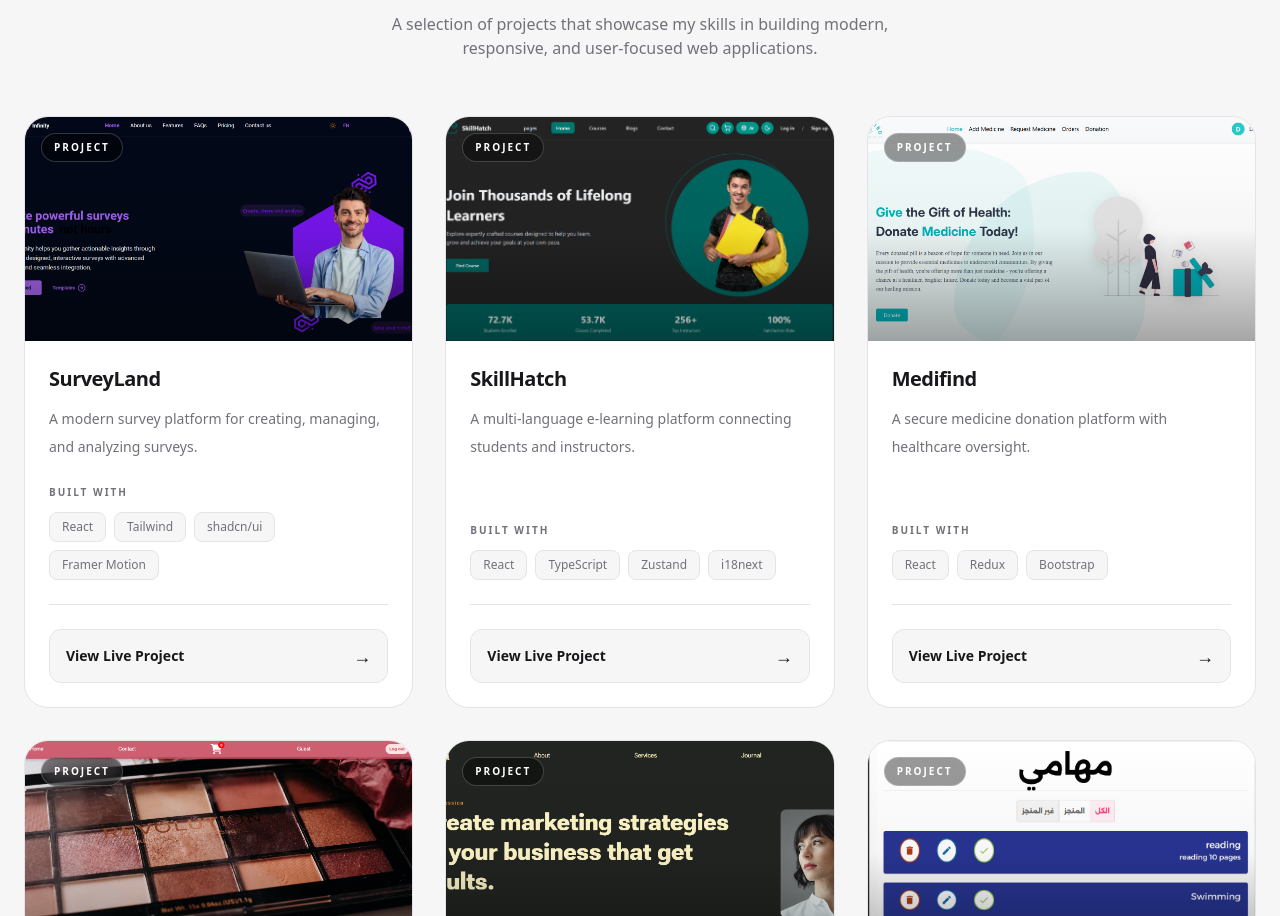
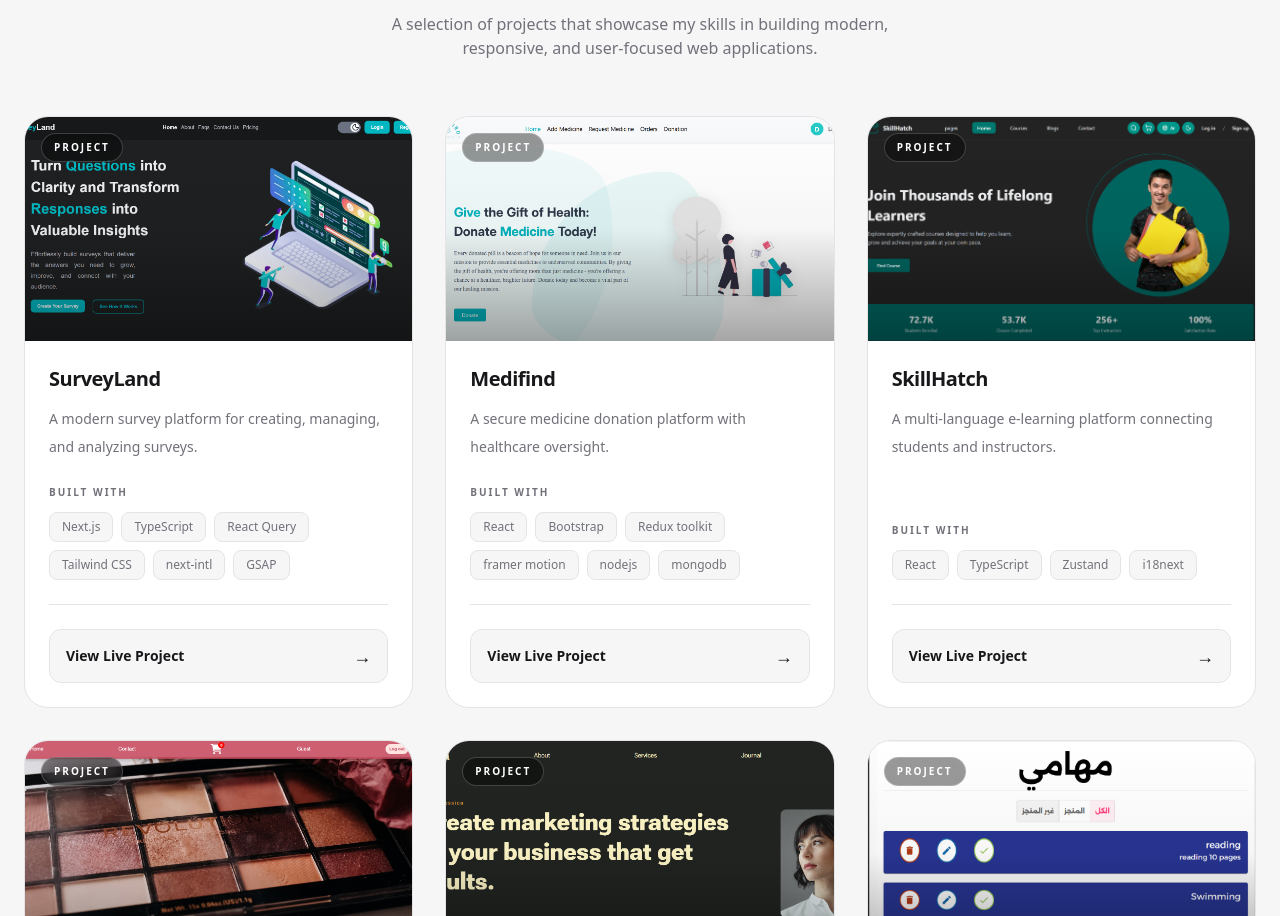
Before and after one commit to HebaElgohary/my-portfolio, a React (Vite) app: page / in a window 1280 px wide. Shown: the part 2485-3401 px from the top of the page. Built offline with nearby package versions, Linux system fonts and the light colour scheme.

Commit message:
fea: add surveyLand link of deployed project

```diff
--- a/src/assets/images.ts
+++ b/src/assets/images.ts
@@ -4,5 +4,7 @@ import medifindImg from'./Screenshot 2026-08-13 161409.png'
 import ecommerceImg from'./Screenshot 2026-08-13 161921.png'
 import todoImg from'./Screenshot 2026-08-13 162131.png'
 import jessicaImg from './Screenshot 2026-08-13 161959.png'
+import surveyLand from './surveyLand.png'
 
-export {surveyImg,skillhatchImg,medifindImg,ecommerceImg,todoImg,jessicaImg}
+
+export {surveyImg,surveyLand,skillhatchImg,medifindImg,ecommerceImg,todoImg,jessicaImg}
--- a/src/data/projects.ts
+++ b/src/data/projects.ts
@@ -1,12 +1,20 @@
-import {medifindImg,ecommerceImg,skillhatchImg,surveyImg,todoImg,jessicaImg} from '../assets/images'
+import {medifindImg,ecommerceImg,skillhatchImg,todoImg,jessicaImg, surveyLand} from '../assets/images'
 export const projects = [
   {
-    img:surveyImg,
+    img:surveyLand,
     title: "SurveyLand",
     description:
       "A modern survey platform for creating, managing, and analyzing surveys.",
-    tech: ["React", "Tailwind", "shadcn/ui", "Framer Motion"],
-    link: "https://survey-land-mocha.vercel.app/",
+    tech: ["Next.js","TypeScript","React Query", "Tailwind CSS","next-intl", "GSAP"],
+    link: "https://surveyland-nu.vercel.app/",
+  },
+  {
+    img:medifindImg,
+    title: "Medifind",
+    description:
+      "A secure medicine donation platform with healthcare oversight.",
+    tech: ["React", "Bootstrap", "Redux toolkit",'framer motion','nodejs','mongodb'],
+    link: "https://medifind-front.vercel.app/",
   },
   {
     img:skillhatchImg,
@@ -16,14 +24,7 @@ export const projects = [
     tech: ["React", "TypeScript", "Zustand", "i18next"],
     link: "https://education-app-smoky.vercel.app/",
   },
-  {
-    img:medifindImg,
-    title: "Medifind",
-    description:
-      "A secure medicine donation platform with healthcare oversight.",
-    tech: ["React", "Redux", "Bootstrap"],
-    link: "https://medifind-front.vercel.app/",
-  },
+
     {
       img:ecommerceImg,
     title: "Products e-commerce",
```
Also changed, not shown: src/assets/surveyLand.png (added).
